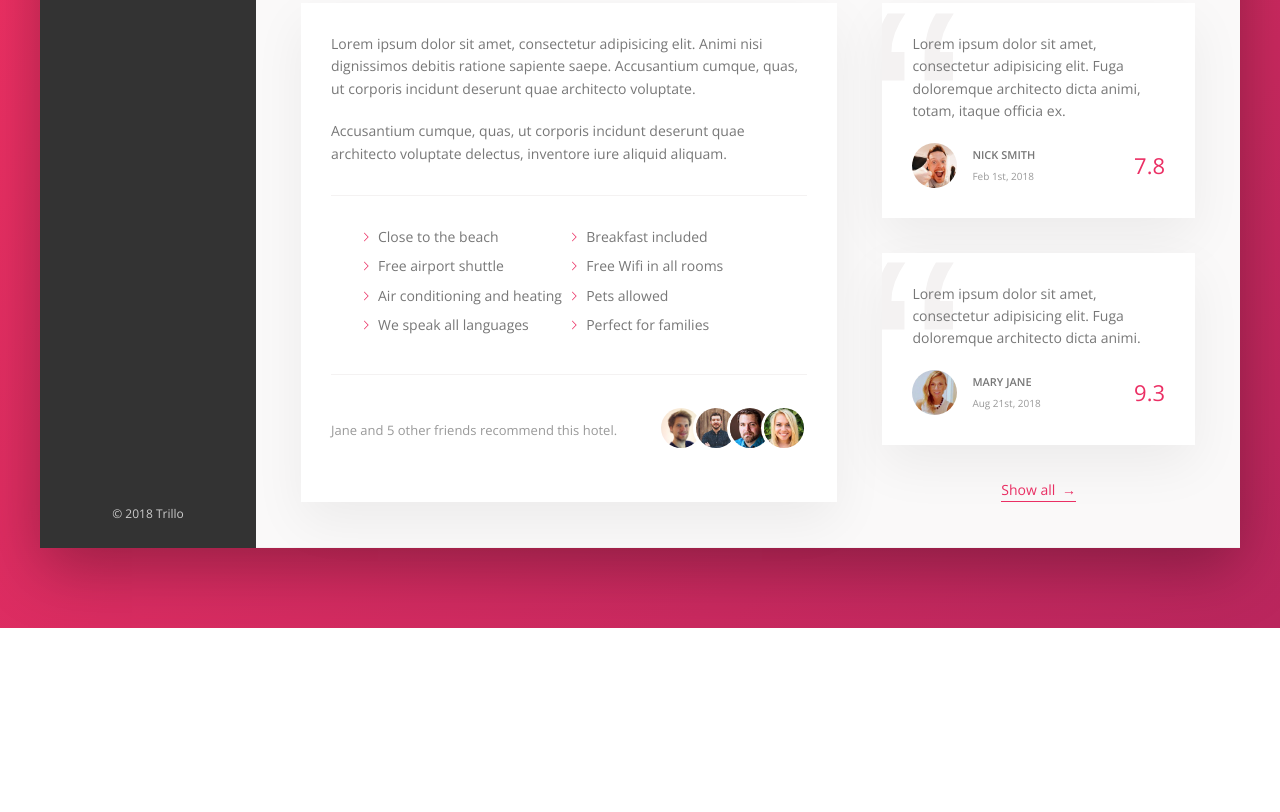
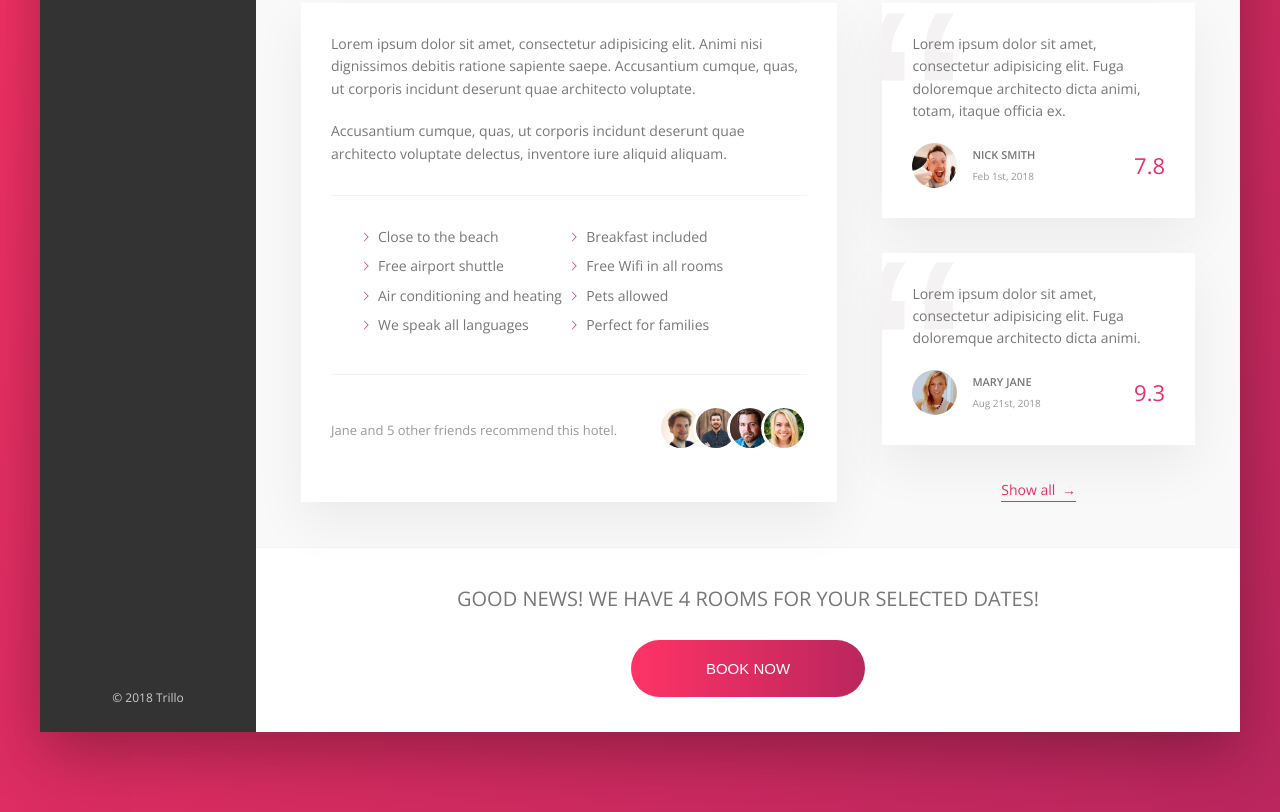
Before and after one commit to mlycode/css-and-sass, a website: page trillo-project/index.html in a window 1280 px wide. Shown: the part 644-1456 px from the top of the page. Before the commit the page ends 1272 px from the top, so only its background shows below. Drawn offline with nearby package versions, Linux system fonts and the light colour scheme.

Commit message:
add call to action section

```diff
--- a/trillo-project/index.html
+++ b/trillo-project/index.html
@@ -203,6 +203,16 @@
                         </div>
                     </div>
 
+                    <div class="cta">
+                        <h2 class="cta__book-now">
+                            Good news! We have 4 rooms for your selected dates!
+                        </h2>
+                        <button class="btn">
+                            <span class="btn__visible">Book now</span>
+                            <span class="btn__invisible">Only 4 rooms left</span>
+                        </button>
+                    </div>
+
                 </main>
             </div>
         </div>
--- a/trillo-project/sass/_components.scss
+++ b/trillo-project/sass/_components.scss
@@ -437,3 +437,65 @@
         z-index: 1;
     }
 }
+
+//CALL TO ACTION CTA
+.cta {
+    padding: 3.5rem 0;
+    text-align: center;
+
+    &__book-now {
+        font-size: 2rem;
+        font-weight: 300;
+        text-transform: uppercase;
+        margin-bottom: 2.5rem;
+    }
+}
+
+//BUTTON CTA
+.btn {
+    font-size: 1.5rem;
+    font-weight: 300;
+    text-transform: uppercase;
+    border: none;
+    border-radius: 10rem;
+    background-image: linear-gradient(to right, var(--color-primary-light), var(--color-primary-dark));
+    color: #fff;
+    position: relative;
+    overflow: hidden;
+
+    & > * {
+        display: inline-block;
+        height: 100%;
+        width: 100%;
+        transition: all .2s;
+    }
+
+    &__visible {
+        padding: 2rem 7.5rem;
+    }
+
+    &__invisible {
+        padding: 2rem 0;
+        position: absolute;
+        left: 0;
+        top: -100%;
+    }
+
+    &:hover {
+        cursor: pointer;
+        background-image: linear-gradient(to left, var(--color-primary-light), var(--color-primary-dark));
+    }
+
+    &:hover &__visible {
+        transform: translateY(100%);
+    }
+
+    &:hover &__invisible {
+        top: 0;
+    }
+
+    &:focus {
+        outline: none;
+        animation: pulsate 1s infinite;
+    }
+}
```
Also changed, not shown: trillo-project/css/style.css.
